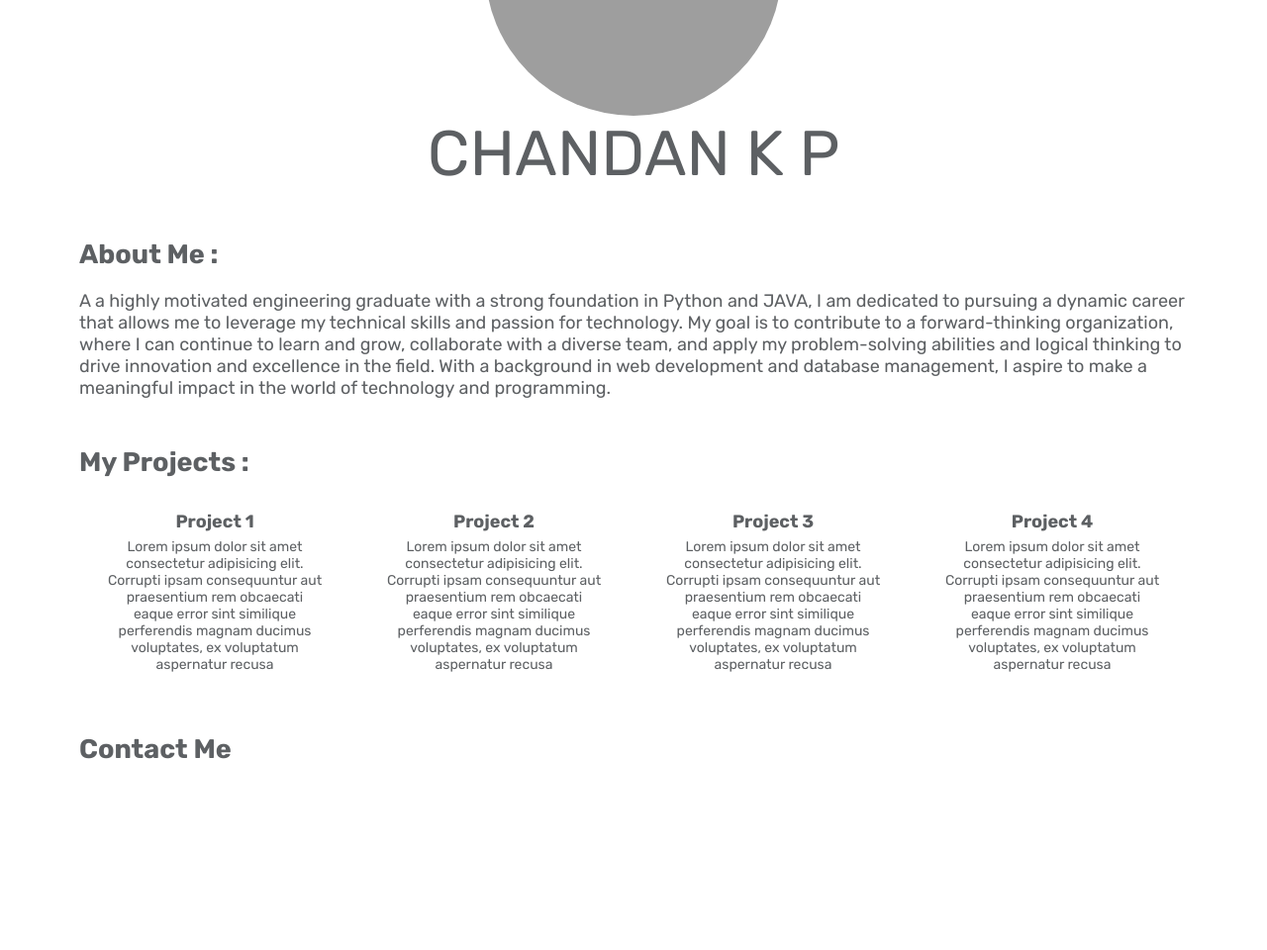
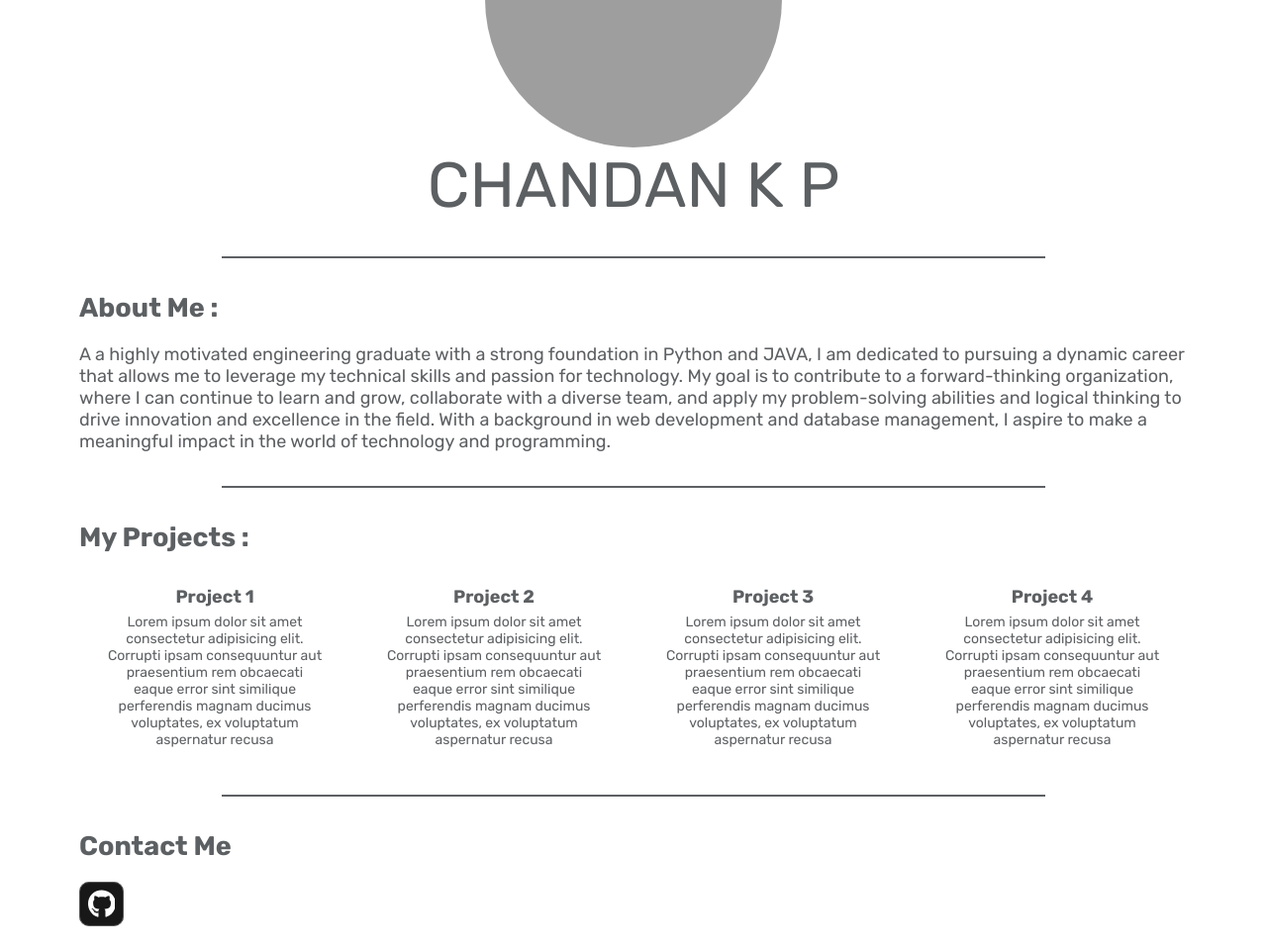
Before and after one commit to chandanyuva/portfolio, a plain HTML site: page index.html in a window 1280 px wide. Shown: the part 271-1231 px from the top of the page at 99% size. Before the commit the page ends 1088 px from the top, so only its background shows below. Drawn offline with Linux system fonts and the light colour scheme; grey boxes are pictures that could not be loaded.

Commit message:
ADDED CONTACT ME ICONS

```diff
--- a/index.html
+++ b/index.html
@@ -6,7 +6,6 @@
         <title>Portfolio</title>
         <script src="./main.js" defer></script>
         <link rel="stylesheet" href="styles.css" />
-        <!-- <link rel="stylesheet" href="reset.css"> -->
     </head>
     <body>
 
@@ -43,12 +42,14 @@
                     <p class="my-name">CHANDAN <span class="my-name">K P</span> </p>
                 </div>
 
+                <div class="break-line"></div>
 
                 <div class="AboutMe section">
                     <h2 class="section-title">About Me : </h2>
                     <p>A a highly motivated engineering graduate with a strong foundation in Python and JAVA, I am dedicated to pursuing a dynamic career that allows me to leverage my technical skills and passion for technology. My goal is to contribute to a forward-thinking organization, where I can continue to learn and grow, collaborate with a diverse team, and apply my problem-solving abilities and logical thinking to drive innovation and excellence in the field. With a background in web development and database management, I aspire to make a meaningful impact in the world of technology and programming.</p>
                 </div>
 
+                <div class="break-line"></div>
 
                 <div class="Projects section">
                     <h2 class="section-title">My Projects : </h2>
@@ -77,9 +78,19 @@
                     </ul>
                 </div>
 
+                <div class="break-line"></div>
 
                 <div class="ContactMe section">
                     <h2 class="section-title">Contact Me</h2>
+
+                    <div class="socials">
+                        <a class="Btn" href="https://github.com/chandanyuva">
+                            <span class="svgContainer">
+                              <svg fill="white" viewBox="0 0 496 512" height="1.6em"><path d="M165.9 397.4c0 2-2.3 3.6-5.2 3.6-3.3.3-5.6-1.3-5.6-3.6 0-2 2.3-3.6 5.2-3.6 3-.3 5.6 1.3 5.6 3.6zm-31.1-4.5c-.7 2 1.3 4.3 4.3 4.9 2.6 1 5.6 0 6.2-2s-1.3-4.3-4.3-5.2c-2.6-.7-5.5.3-6.2 2.3zm44.2-1.7c-2.9.7-4.9 2.6-4.6 4.9.3 2 2.9 3.3 5.9 2.6 2.9-.7 4.9-2.6 4.6-4.6-.3-1.9-3-3.2-5.9-2.9zM244.8 8C106.1 8 0 113.3 0 252c0 110.9 69.8 205.8 169.5 239.2 12.8 2.3 17.3-5.6 17.3-12.1 0-6.2-.3-40.4-.3-61.4 0 0-70 15-84.7-29.8 0 0-11.4-29.1-27.8-36.6 0 0-22.9-15.7 1.6-15.4 0 0 24.9 2 38.6 25.8 21.9 38.6 58.6 27.5 72.9 20.9 2.3-16 8.8-27.1 16-33.7-55.9-6.2-112.3-14.3-112.3-110.5 0-27.5 7.6-41.3 23.6-58.9-2.6-6.5-11.1-33.3 2.6-67.9 20.9-6.5 69 27 69 27 20-5.6 41.5-8.5 62.8-8.5s42.8 2.9 62.8 8.5c0 0 48.1-33.6 69-27 13.7 34.7 5.2 61.4 2.6 67.9 16 17.7 25.8 31.5 25.8 58.9 0 96.5-58.9 104.2-114.8 110.5 9.2 7.9 17 22.9 17 46.4 0 33.7-.3 75.4-.3 83.6 0 6.5 4.6 14.4 17.3 12.1C428.2 457.8 496 362.9 496 252 496 113.3 383.5 8 244.8 8zM97.2 352.9c-1.3 1-1 3.3.7 5.2 1.6 1.6 3.9 2.3 5.2 1 1.3-1 1-3.3-.7-5.2-1.6-1.6-3.9-2.3-5.2-1zm-10.8-8.1c-.7 1.3.3 2.9 2.3 3.9 1.6 1 3.6.7 4.3-.7.7-1.3-.3-2.9-2.3-3.9-2-.6-3.6-.3-4.3.7zm32.4 35.6c-1.6 1.3-1 4.3 1.3 6.2 2.3 2.3 5.2 2.6 6.5 1 1.3-1.3.7-4.3-1.3-6.2-2.2-2.3-5.2-2.6-6.5-1zm-11.4-14.7c-1.6 1-1.6 3.6 0 5.9 1.6 2.3 4.3 3.3 5.6 2.3 1.6-1.3 1.6-3.9 0-6.2-1.4-2.3-4-3.3-5.6-2z"></path></svg>
+                            </span>
+                            <span class="BG"></span>
+                           </a>
+                    </div>
                 </div>
 
             </div>
--- a/reset.css
+++ /dev/null
@@ -1,43 +0,0 @@
-html, body, div, span, applet, object, iframe,
-h1, h2, h3, h4, h5, h6, p, blockquote, pre,
-a, abbr, acronym, address, big, cite, code,
-del, dfn, em, img, ins, kbd, q, s, samp,
-small, strike, strong, sub, sup, tt, var,
-b, u, i, center,
-dl, dt, dd, ol, ul, li,
-fieldset, form, label, legend,
-table, caption, tbody, tfoot, thead, tr, th, td,
-article, aside, canvas, details, embed,
-figure, figcaption, footer, header, hgroup,
-menu, nav, output, ruby, section, summary,
-time, mark, audio, video {
-	margin: 0;
-	padding: 0;
-	border: 0;
-	font-size: 100%;
-	font: inherit;
-	vertical-align: baseline;
-}
-/* HTML5 display-role reset for older browsers */
-article, aside, details, figcaption, figure,
-footer, header, hgroup, menu, nav, section {
-	display: block;
-}
-body {
-	line-height: 1;
-}
-ol, ul {
-	list-style: none;
-}
-blockquote, q {
-	quotes: none;
-}
-blockquote:before, blockquote:after,
-q:before, q:after {
-	content: '';
-	content: none;
-}
-table {
-	border-collapse: collapse;
-	border-spacing: 0;
-}
--- a/styles.css
+++ b/styles.css
@@ -34,10 +34,16 @@ a {
   flex-direction: column;
 }
 
+.break-line{
+  width: 65vw;
+  border-bottom: 2px solid #5d6063;
+}
+
 #content{
   display: grid;
   grid-template-rows: 1fr;
   place-items: center;
+  gap: 10px;
 }
 
 /* nav-bar start */
@@ -144,7 +150,7 @@ nav ul{
 /* hero-section start */
 
 .Hero{
-  margin-top: 5%;
+  margin-top: 12vh;
   display: flex;
   align-items: center;
   justify-content: center;
@@ -235,3 +241,63 @@ nav ul{
   text-wrap: pretty;
   font-size: 14px;
 }
+
+/* project section end */
+
+/* contact section start */
+
+.Btn {
+  width: 45px;
+  height: 45px;
+  display: flex;
+  align-items: center;
+  justify-content: center;
+  border: none;
+  background-color: transparent;
+  position: relative;
+  /* overflow: hidden; */
+  border-radius: 7px;
+  cursor: pointer;
+  transition: all .3s;
+}
+
+.svgContainer {
+  width: 100%;
+  height: 100%;
+  display: flex;
+  align-items: center;
+  justify-content: center;
+  background-color: transparent;
+  backdrop-filter: blur(0px);
+  letter-spacing: 0.8px;
+  border-radius: 10px;
+  transition: all .3s;
+  border: 1px solid rgba(156, 156, 156, 0.466);
+}
+
+.BG {
+  position: absolute;
+  content: "";
+  width: 100%;
+  height: 100%;
+  background: #181818;
+  z-index: -1;
+  border-radius: 10px;
+  pointer-events: none;
+  transition: all .3s;
+}
+
+.Btn:hover .BG {
+  /* transform: rotate(35deg); */
+
+  transform-origin: bottom;
+}
+
+.Btn:hover .svgContainer {
+  transform: translate(0px, -8px) scale(1.1);
+  background-color: rgba(156, 156, 156, 0.466);
+  backdrop-filter: blur(4px);
+}
+
+
+/* contact section end */
```
Lines whose indentation alone changed are shown as unchanged.
